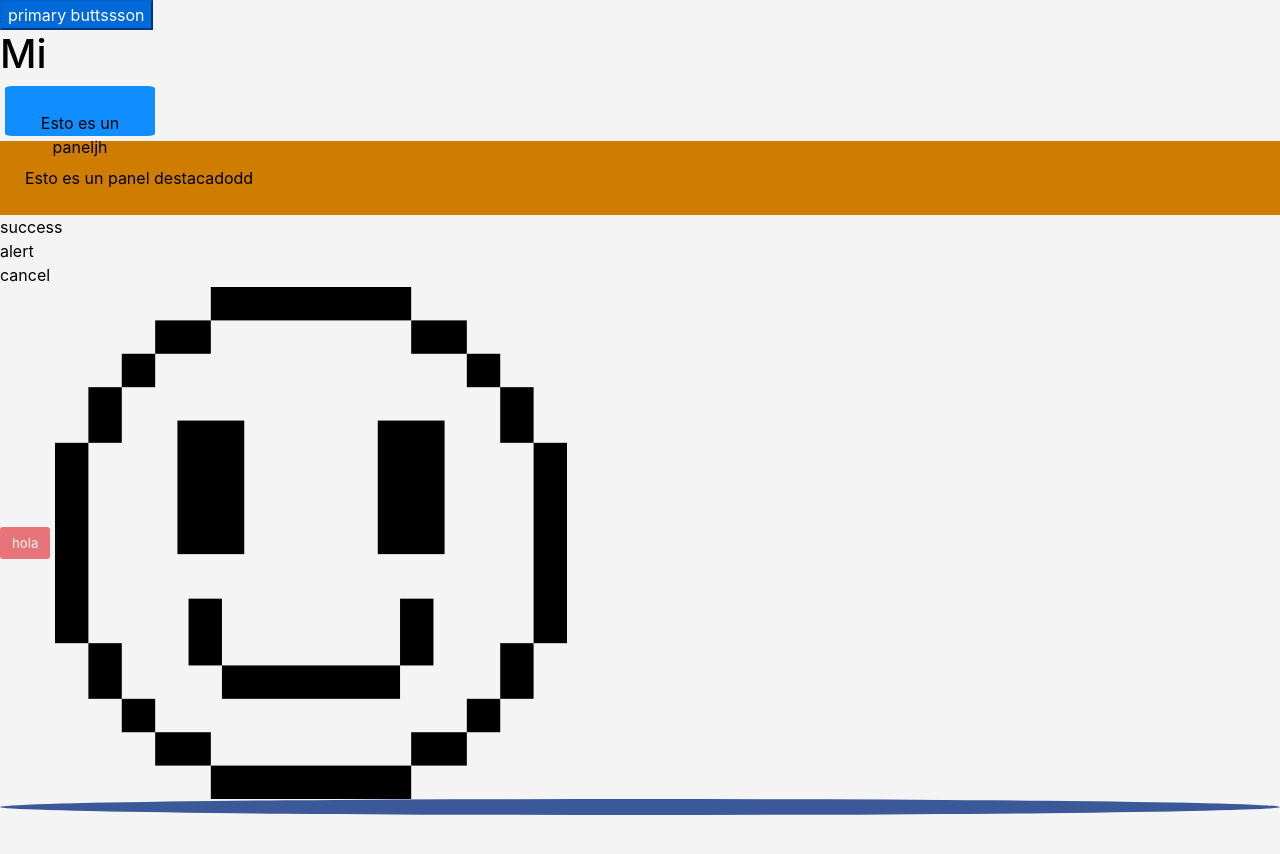
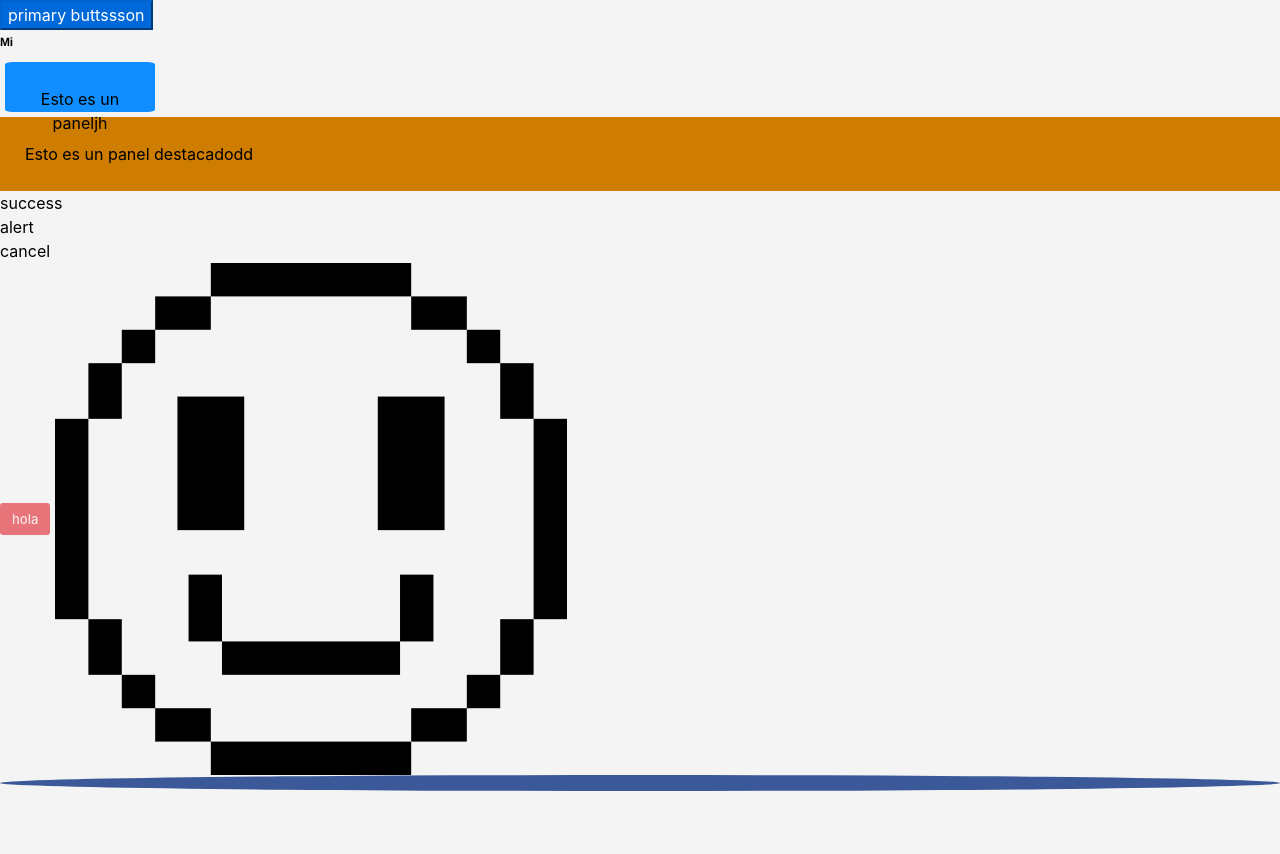
Before and after one commit to mrc-a2p/gulp4-sass-bootstrap, a website: page src/index.html in a window 1280 px wide. Shown: the top 854 px of the page. Drawn offline with Linux system fonts and the light colour scheme.

Commit message:
mixin-font

```diff
--- a/src/assets/scss/02._base/_base.scss
+++ b/src/assets/scss/02._base/_base.scss
@@ -55,6 +55,18 @@ td {
   color: var(--secondary-color);
 }
 
+h1 {
+  @include font(
+    $ff: $ff-primary,
+    $fs: $fs-verysmall,
+    $fw: $fw-bold,
+    $lh: 24px,
+    $ls: -20,
+    $co: $clr-black,
+  );
+
+}
+
 h2 {
   --h2-color: $clr-gray;
   color: var(--h2-color);
```
Also changed, not shown: src/assets/css/main.css.
